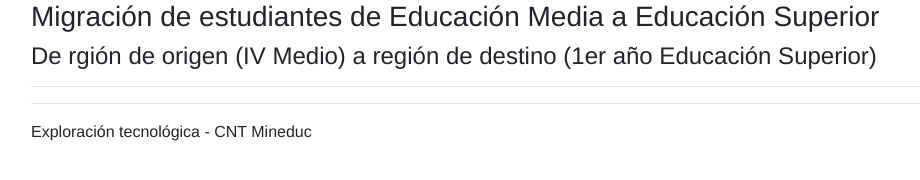
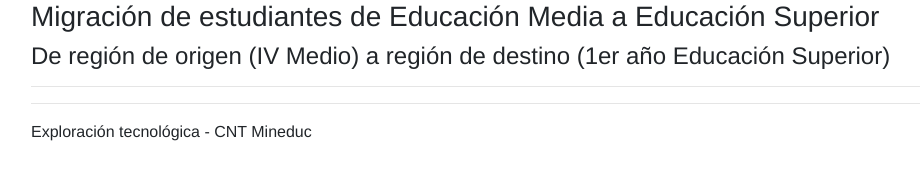
Before and after one commit to Mineduc-Exploratorium/visMigracionRegiones, a plain HTML site: page index.html in a window 1280 px wide. Shown: the whole page, without its empty margins (129-1049 px from the left). Drawn offline with nearby package versions, Linux system fonts and the light colour scheme; a script that the page names is missing.

Commit message:
Cambio de título en index.html

```diff
--- a/index.html
+++ b/index.html
@@ -18,7 +18,7 @@
 
     <div class="masthead">
       <h3 class="muted">Migración de estudiantes de Educación Media a Educación Superior</h3>
-            <h4 class="muted">De rgión de origen (IV Medio) a región de destino (1er año Educación Superior)</h4>
+            <h4 class="muted">De región de origen (IV Medio) a región de destino (1er año Educación Superior)</h4>
 
     </div>
 
```
